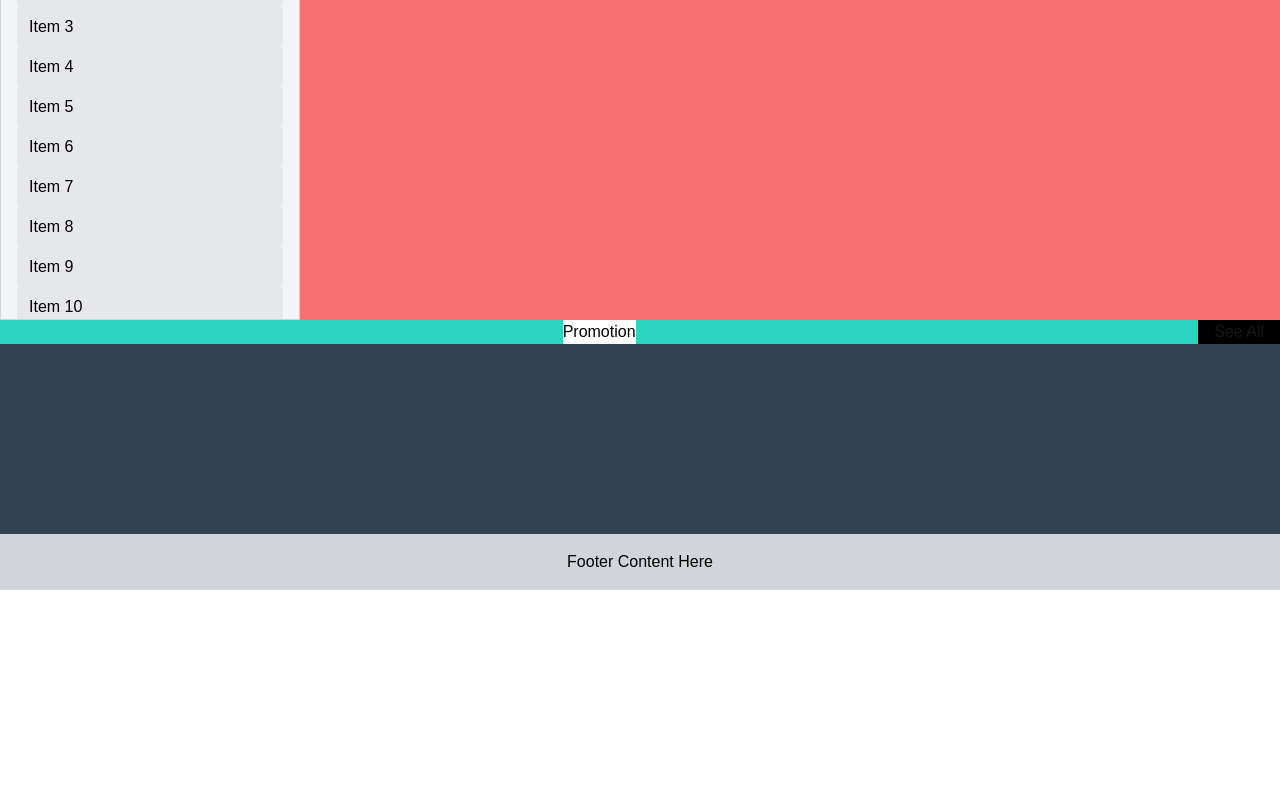
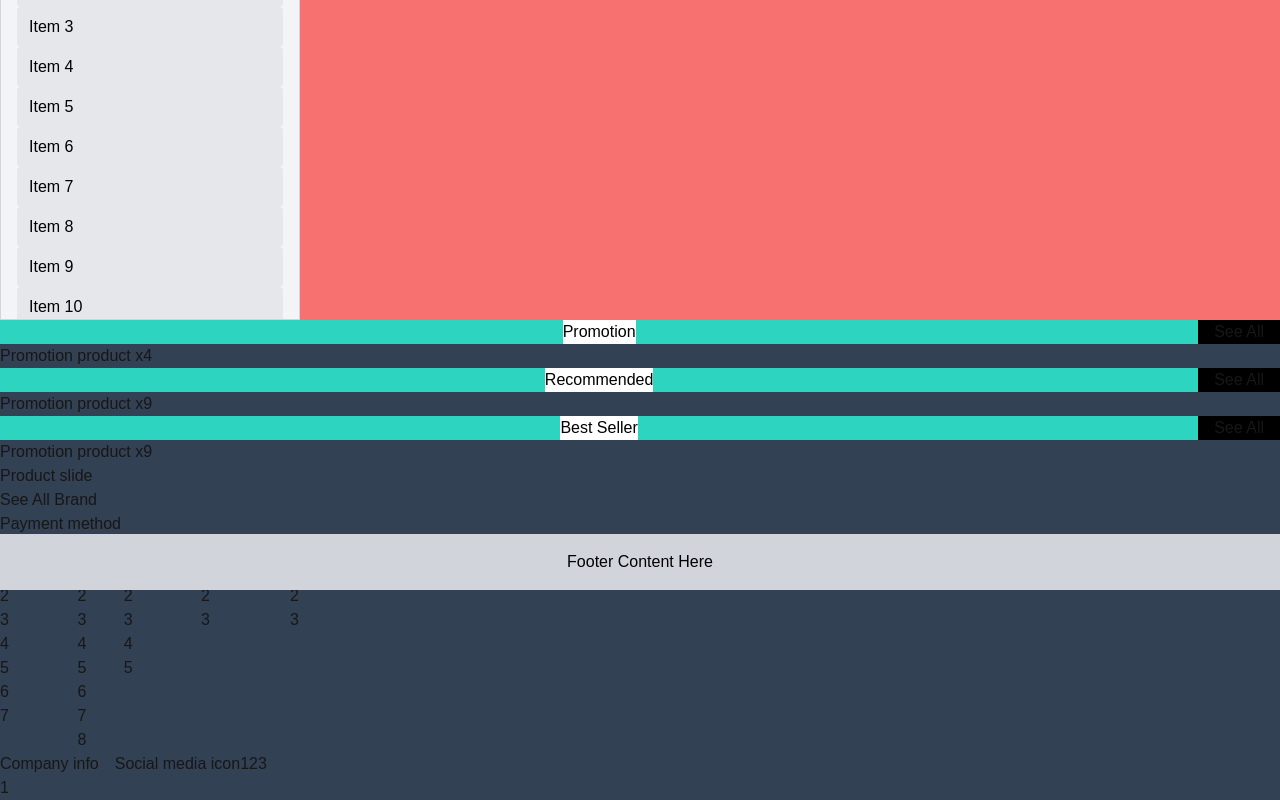
Before and after one commit to thanawathola/e-com, a Next.js app: page / in a window 1280 px wide. Shown: the part 210-1010 px from the top of the page. Before the commit the page ends 800 px from the top, so only its background shows below. Built offline with nearby package versions, Linux system fonts and the light colour scheme.

Commit message:
created all menu in homepage

```diff
--- a/app/page.tsx
+++ b/app/page.tsx
@@ -39,9 +39,97 @@ export default function Home() {
           <div className="flex-auto">Hello</div>
         </div>
 
-        <div className="flex bg-teal-400">
-          <div className="text-black bg-white mx-auto">Promotion</div>
-          <div className="bg-black px-4">See All </div>
+        <div>
+          <div className="flex bg-teal-400">
+            <div className="text-black bg-white mx-auto">Promotion</div>
+            <div className="bg-black px-4">See All </div>
+          </div>
+
+          <div>Promotion product x4</div>
+        </div>
+
+        <div>
+          <div className="flex bg-teal-400">
+            <div className="text-black bg-white mx-auto">Recommended</div>
+            <div className="bg-black px-4">See All </div>
+          </div>
+
+          <div>Promotion product x9</div>
+        </div>
+
+        <div>
+          <div className="flex bg-teal-400">
+            <div className="text-black bg-white mx-auto">Best Seller</div>
+            <div className="bg-black px-4">See All </div>
+          </div>
+
+          <div>Promotion product x9</div>
+        </div>
+
+        <div>
+          <div>Product slide</div>
+          <div>See All Brand</div>
+        </div>
+
+        <div>
+          <div>Payment method</div>
+        </div>
+
+        <div className="flex gap-4">
+          <div className="flex flex-col">
+            products
+            <div>1</div>
+            <div>2</div>
+            <div>3</div>
+            <div>4</div>
+            <div>5</div>
+            <div>6</div>
+            <div>7</div>
+          </div>
+          <div className="flex flex-col">
+            help
+            <div>1</div>
+            <div>2</div>
+            <div>3</div>
+            <div>4</div>
+            <div>5</div>
+            <div>6</div>
+            <div>7</div>
+            <div>8</div>
+          </div>
+          <div className="flex flex-col">
+            about us
+            <div>1</div>
+            <div>2</div>
+            <div>3</div>
+            <div>4</div>
+            <div>5</div>
+          </div>
+          <div className="flex flex-col">
+            contact us
+            <div>1</div>
+            <div>2</div>
+            <div>3</div>
+          </div>
+          <div className="flex flex-col">
+            member
+            <div>1</div>
+            <div>2</div>
+            <div>3</div>
+          </div>
+        </div>
+
+        <div className="flex gap-4">
+          <div className="flex flex-col">
+            Company info
+            <div>1</div>
+          </div>
+          <div className="flex flex-row">
+            Social media icon
+            <div>1</div>
+            <div>2</div>
+            <div>3</div>
+          </div>
         </div>
       </div>
 
```
